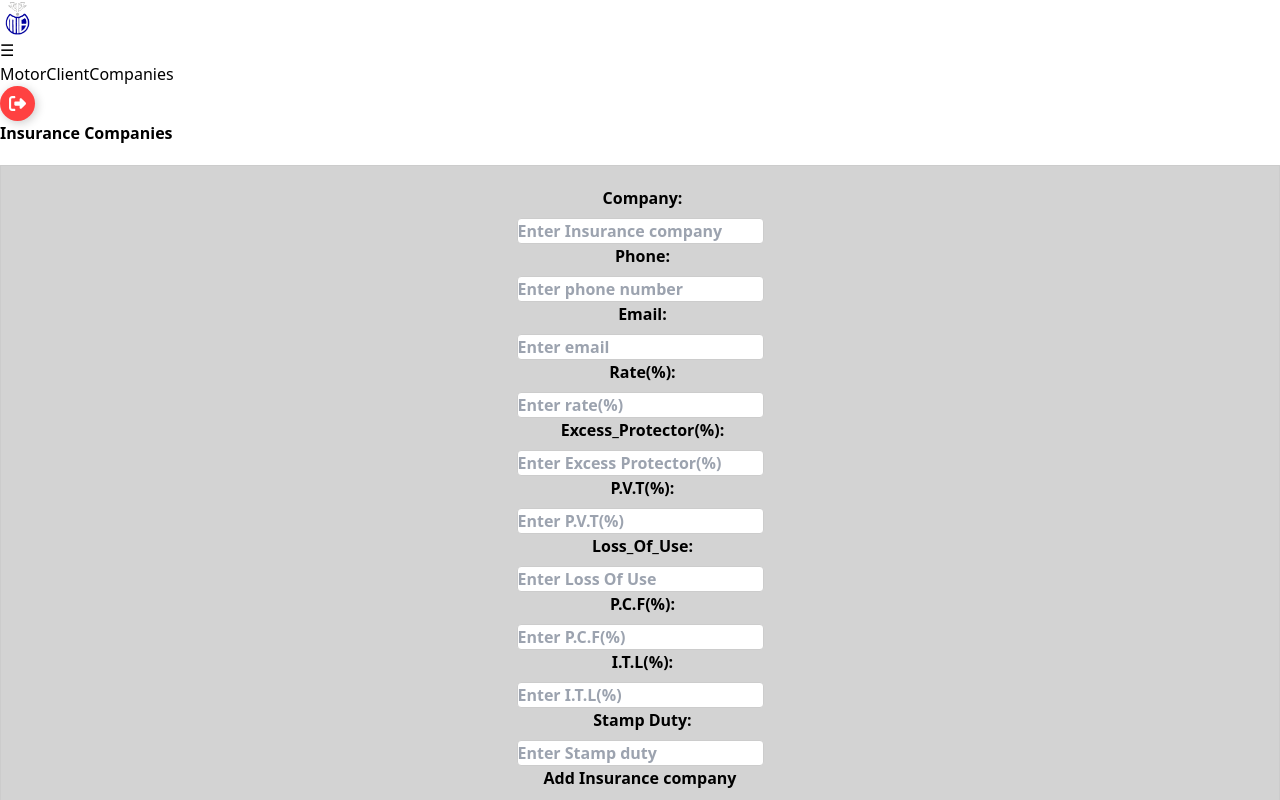
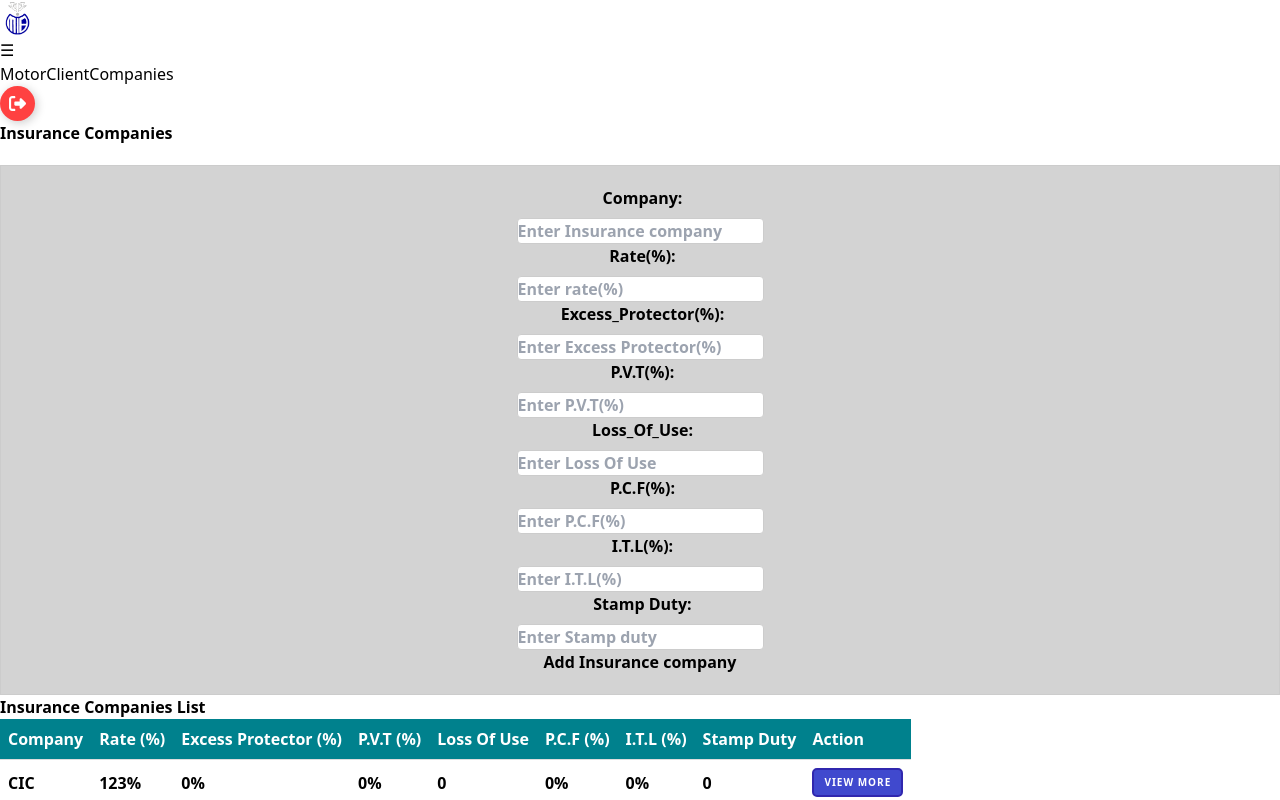
Before and after one commit to alvinlearner/Client, a React (Vite) app: page /companies in a window 1280 px wide. Shown: the top 800 px of the page. Built offline with nearby package versions, Linux system fonts and the light colour scheme; data requests are answered from the project's data file; sample sign-in values are in the browser's storage.

Commit message:
Remove redudant tables

```diff
--- a/db.json
+++ b/db.json
@@ -2,8 +2,6 @@
   "insurance_companies": [
     {
       "company": "CIC",
-      "phone": "0987654321",
-      "email": "",
       "rate": 123,
       "excessprotector": 0,
       "pvt": 0,
@@ -15,8 +13,6 @@
     },
     {
       "company": "Jubilee",
-      "phone": "07111111111",
-      "email": "jubilee@j.com",
       "rate": "30",
       "excessprotector": "24",
       "pvt": "22",
@@ -27,9 +23,7 @@
       "id": 4
     },
     {
-      "company": "ACA",
-      "phone": "11111111",
-      "email": "ACA@A.com",
+      "company": "Amanco",
       "rate": "21",
       "excessprotector": "21",
       "pvt": "3",
@@ -41,8 +35,6 @@
     },
     {
       "company": "Icea",
-      "phone": "0987654321",
-      "email": "icea@ic.com",
       "rate": "12",
       "excessprotector": "21",
       "pvt": 23,
@@ -87,7 +79,7 @@
       "id": 9
     },
     {
-      "name": "levin wang",
+      "name": "levin tom",
       "phone": "071209876",
       "email": "levin@mail.com",
       "krapin": "224WER24",
@@ -111,20 +103,12 @@
       "id": 12
     },
     {
-      "name": "Alvin kenyagah",
-      "phone": "+254720370004",
-      "email": "alvink@mail.com",
-      "krapin": "A12557657U",
-      "idno": "321466885",
-      "id": 13
-    },
-    {
-      "name": "Martin Mwangi",
-      "phone": "0712345678",
-      "email": "Mwangi123@mail.com",
-      "krapin": "B1247574P",
-      "idno": "32153566",
-      "id": 14
+      "name": "James Roy",
+      "phone": "079812345678",
+      "email": "jerry@mail.com",
+      "krapin": "IUYTR76543",
+      "idno": "987654",
+      "id": 15
     }
   ],
   "transactions": [
@@ -196,24 +180,6 @@
       "id": 9
     },
     {
-      "start": "2024-01-20",
-      "expire": "2025-01-20",
-      "reg": "KDM222W",
-      "classification": "Comprehensive Private",
-      "policyno": "MGL/07/070/0/032863/2024",
-      "client_id": 14,
-      "id": 10
-    },
-    {
-      "start": "2024-01-20",
-      "expire": "2024-02-20",
-      "reg": "KDJ202U",
-      "classification": "T.P.O Private",
-      "policyno": "123IDIK",
-      "client_id": 14,
-      "id": 11
-    },
-    {
       "client_id": 2,
       "policyno": "QWER13434",
       "reg": "KCR234R",
@@ -225,15 +191,15 @@
       "id": 12
     },
     {
-      "start": "2024-01-01",
-      "expire": "2024-02-09",
-      "reg": "KDP200P",
+      "start": "2024-01-23",
+      "expire": "2025-01-23",
+      "reg": "KBT543W",
       "classification": "T.P.O Private",
-      "premium": 6660,
-      "policyno": "QWWEW22",
-      "client_id": 11,
+      "premium": 10000,
+      "policyno": "POIUYTR65432",
+      "client_id": 15,
       "company_id": 1,
-      "id": 13
+      "id": 14
     }
   ]
 }
--- a/src/pages/Companies.jsx
+++ b/src/pages/Companies.jsx
@@ -9,8 +9,6 @@ function Companies() {
 
   const [companies, setCompanies] = useState([]);
   const [company, setCompany] = useState("");
-  const [email, setEmail] = useState("");
-  const [phone, SetPhone] = useState("");
   const [rate, setRate] = useState();
   const [excessprotector, setExcessprotector] = useState();
   const [pvt, setPvt] = useState();
@@ -50,8 +48,6 @@ function Companies() {
 
     const newTransaction = {
         company: company,
-        phone: phone,
-        email: email,
         rate: rateValue,
         excessprotector: excessprotectorValue,
         pvt: pvtValue,
@@ -72,8 +68,6 @@ function Companies() {
       .then((data) => {
         console.log(data);
         setCompany("");
-        SetPhone("");
-        setEmail("");
         setRate("");
         setExcessprotector(""),
         setPvt(""),
@@ -106,34 +100,6 @@ function Companies() {
             value={company}
             placeholder="Enter Insurance company"
             onChange={(e) => setCompany(e.target.value)}
-            required
-          />
-        </div>
-
-        <div className="flex items-center py-1">
-            <label className="mr-2">
-          Phone:
-          </label>
-          <input
-            type="tel"
-            className="shadow appearance-none border rounded w-full py-2 px-3 text-gray-700 leading-tight focus:outline-none focus:shadow-outline"
-            value={phone}
-            placeholder="Enter phone number"
-            onChange={(e) => SetPhone(e.target.value)}
-            required
-          />
-        </div>
-
-        <div className="flex items-center py-1">
-            <label className="mr-2">
-          Email:
-          </label>
-          <input
-            type="email"
-            className="shadow appearance-none border rounded w-full py-2 px-3 text-gray-700 leading-tight focus:outline-none focus:shadow-outline"
-            value={email}
-            placeholder="Enter email"
-            onChange={(e) => setEmail(e.target.value)}
             required
           />
         </div>
@@ -282,8 +248,6 @@ table {
           <thead>
             <tr>
               <th className="border border-gray-300 px-4 py-2">Company</th>
-              <th className="border border-gray-300 px-4 py-2">Phone</th>
-              <th className="border border-gray-300 px-4 py-2">Email</th>
               <th className="border border-gray-300 px-4 py-2">Rate (%)</th>
               <th className="border border-gray-300 px-4 py-2">Excess Protector (%)</th>
               <th className="border border-gray-300 px-4 py-2">P.V.T (%)</th>
@@ -298,8 +262,6 @@ table {
             {companies.map((company) => (
               <tr key={company.id}>
                 <td className="border border-gray-300 px-4 py-2">{company.company}</td>
-                <td className="border border-gray-300 px-4 py-2">{company.phone}</td>
-                <td className="border border-gray-300 px-4 py-2">{company.email}</td>
                 <td className="border border-gray-300 px-4 py-2">{company.rate}%</td>
                 <td className="border border-gray-300 px-4 py-2">{company.excessprotector}%</td>
                 <td className="border border-gray-300 px-4 py-2">{company.pvt}%</td>
--- a/src/pages/EditCompanies.jsx
+++ b/src/pages/EditCompanies.jsx
@@ -11,8 +11,6 @@ export default function EditCompany() {
   const [company, setCompany] = useState({});
   const [editedCompany, setEditedCompany] = useState({
     company: "",
-    phone: "",
-    email: "",
     rate: "",
     excessprotector: "",
     pvt: "",
@@ -39,8 +37,6 @@ export default function EditCompany() {
         setCompany(data);
         setEditedCompany({
           company: data.company,
-          phone: data.phone,
-          email: data.email,
           rate: data.rate,
           excessprotector: data.excessprotector,
           pvt: data.pvt,
@@ -195,15 +191,6 @@ export default function EditCompany() {
         <li className="text-xl">
           <strong>Company:</strong> {company.company}
         </li>
-
-        <li className="text-xl">
-          <strong>Phone:</strong> {company.phone}
-        </li>
-
-        <li className="text-xl">
-          <strong>Email:</strong> {company.email}
-        </li>
-
         <li className="text-xl">
           <strong>Rate(%):</strong> {company.rate}%
         </li>
@@ -245,32 +232,6 @@ export default function EditCompany() {
             className="shadow appearance-none border rounded w-full py-1 px-3 text-gray-700 leading-tight focus:outline-none focus:shadow-outline"
             name="company"
             placeholder="Update company name"
-            onChange={handleInputChange}
-          />
-        </div>
-
-        <div className="flex items-center mb-1">
-            <label className="mr-2">
-          Phone:
-          </label>
-          <input
-            type="tel"
-            className="shadow appearance-none border rounded w-full py-1 px-3 text-gray-700 leading-tight focus:outline-none focus:shadow-outline"
-            name="phone"
-            placeholder="Update phone number"
-            onChange={handleInputChange}
-          />
-        </div>
-
-        <div className="flex items-center mb-1">
-            <label className="mr-2">
-          Email:
-          </label>
-          <input
-            type="text"
-            className="shadow appearance-none border rounded w-full py-1 px-3 text-gray-700 leading-tight focus:outline-none focus:shadow-outline"
-            name="email"
-            placeholder="Update email"
             onChange={handleInputChange}
           />
         </div>
```
